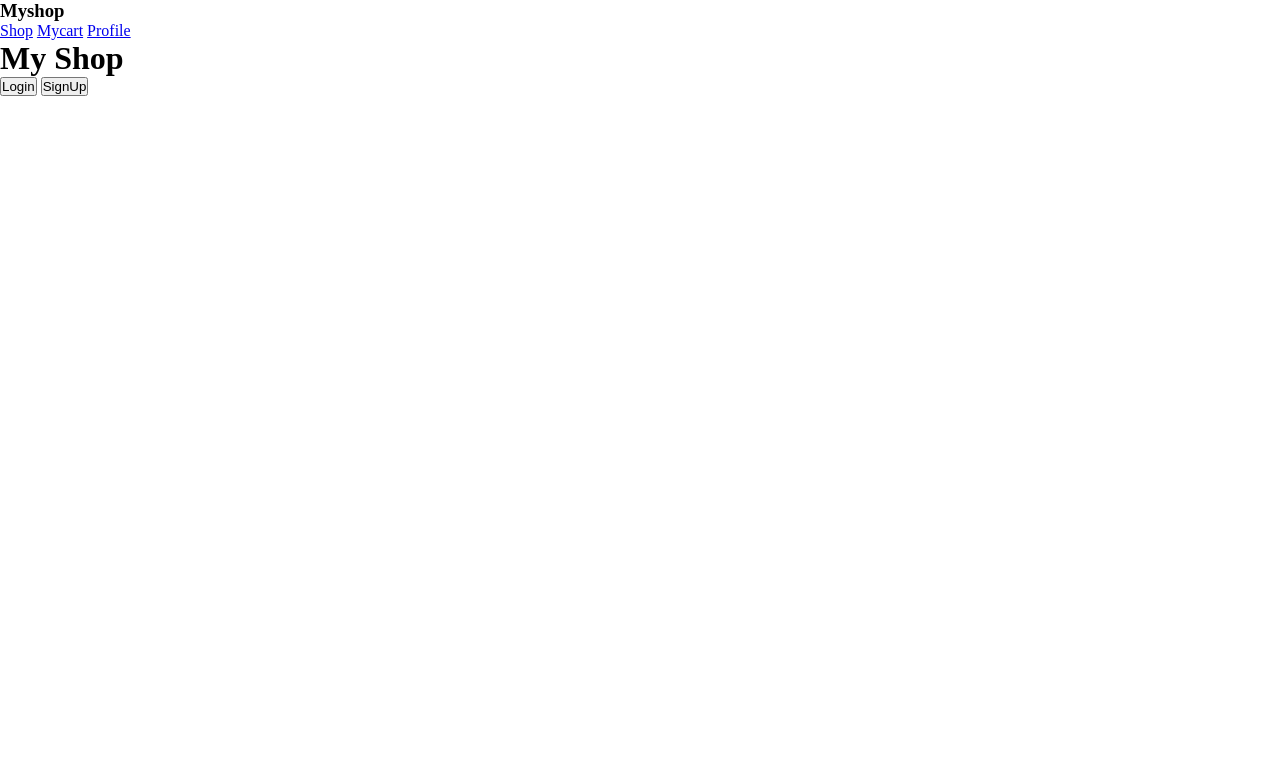
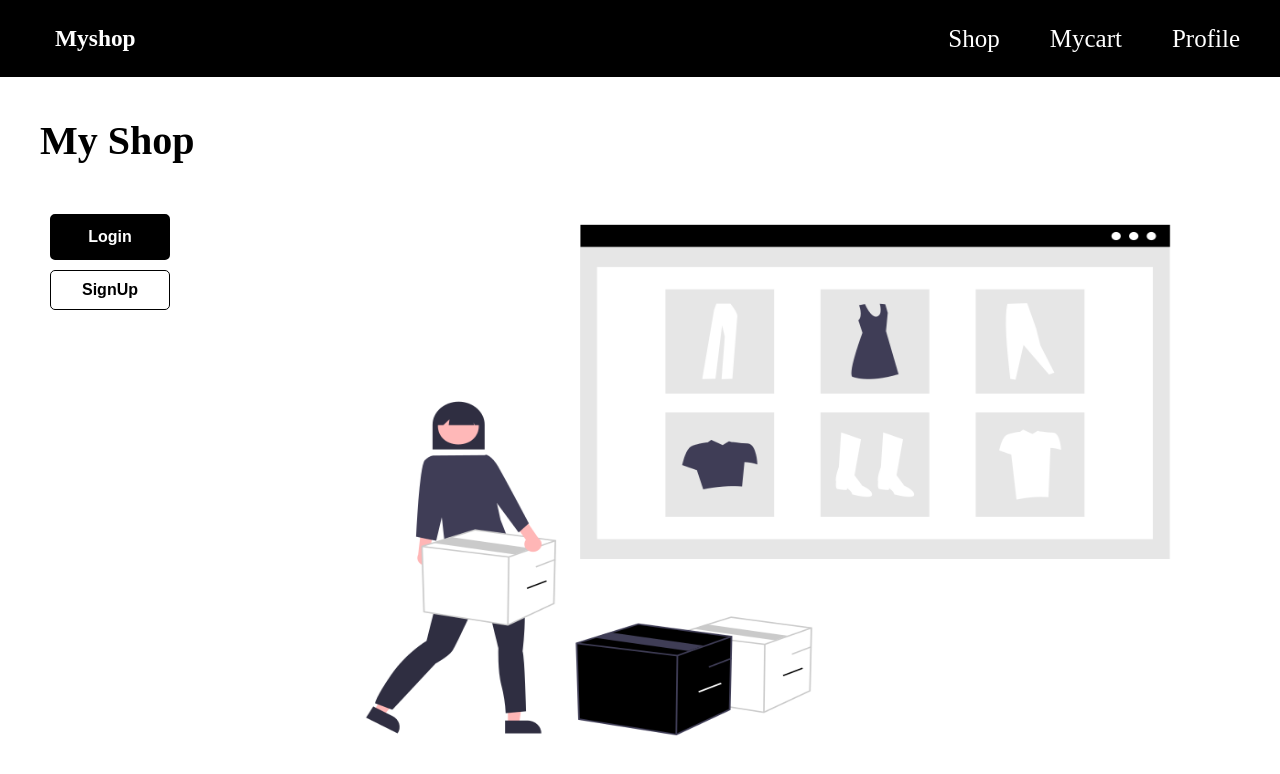
Before and after one commit to Sundiiii/frontend3mejor-project, a plain HTML site: page imgs/home/index.html in a window 1280 px wide. Drawn offline with Linux system fonts and the light colour scheme.

Commit message:
Update style.css

```diff
--- a/imgs/home/style.css
+++ b/imgs/home/style.css
@@ -1,60 +1,86 @@
+
 *{
-    padding: 0px;
-    margin: 0px;
+    padding: 0;
+    margin: 0;
 }
-nav{
-    height:40px;
-    background-color: black;
-    position:sticky;
-    color: aliceblue;
-    /* box-shadow:100px  blue; */
+body {
+    background-image: url('landingPagePic.png');
+    background-repeat: no-repeat;
+    background-attachment: fixed;
+    background-position: bottom right;
+    background-size: 80vw 80vh;
+  }
+
+.nav {
     display: flex;
-    flex-direction: row;
-    align-items:center;
     justify-content: space-between;
+    padding: 10px 40px;
+    background-color: #000000;
+    color: white;
+    align-items: center;
+    font-size: 16px;
 }
 
-.nav-div1{
-    margin-left: 20px;
+.logo-container {
+    text-align: center;
+    padding: 15px;
+    font-size: 20px;
+}
 
+.nav-item {
+    display: flex;
+    gap: 50px;
+    align-items: center;
+    font-size: 14px;
 }
-.nav-div2{
+
+a {
+    text-decoration: none;
+    color: white;
     display: flex;
-    flex-direction: row;
-    margin: 5px;
+    align-items: center;
+    font-size: 25px;
+}
 
+.btnDiv {
+    display: flex;
+    flex-direction: column;
+    gap: 10px;
 }
-.nav-options{
-    margin: 5px;
 
+.main-head{
+    margin: 20px;
+padding: 20px;
+font-size: 20px;
 }
-.meshop-text{
-    margin:10px 20px;
-    font-family:Arial, Helvetica, sans-serif ;
-    font-weight:100;
+
+.login {
+    padding: 12px 33px;
+    font-size: 16px;
+    width: 120px;
+    background-color: #000000;
+    color: white;
+    border-radius: 5px;
+    border: 2px solid black;
+    margin-left: 50px;
+    font-weight: 600;
 }
-.login-signup-container{
-    /* display: flex;
-    flex-direction: column; */
-    /* justify-content: space-around; */
+
+.signup {
+    padding: 10px 30px;
+    font-size: 16px;
+    width: 120px;
+    background-color: white;
+    color: #000000;
+    border-radius: 5px;
+    border: 1px solid black;
+    margin-left: 50px;
+    font-weight: 600;
 }
-.x{
-    position:absolute;
-    margin: 20px 20px;
-     padding: 5px 15px;
-     color: white;
-        background-color: rgb(4, 13, 13);
+
+#error {
+    padding-top: 20px;
+    color: red;
+    margin-left: 50px;
+    font-size: 18px;
 }
-#signup1{
-    position: absolute;
-     left:150px;
-  margin-top: 20px;
-    padding: 5px 15px;
-    color: rgb(11, 6, 6);
-    background-color: rgb(239, 243, 243);}
- .img1{
-    position: absolute;
-    left:280px;
-    height:68vh;
-    width:80vw;
-}
```
